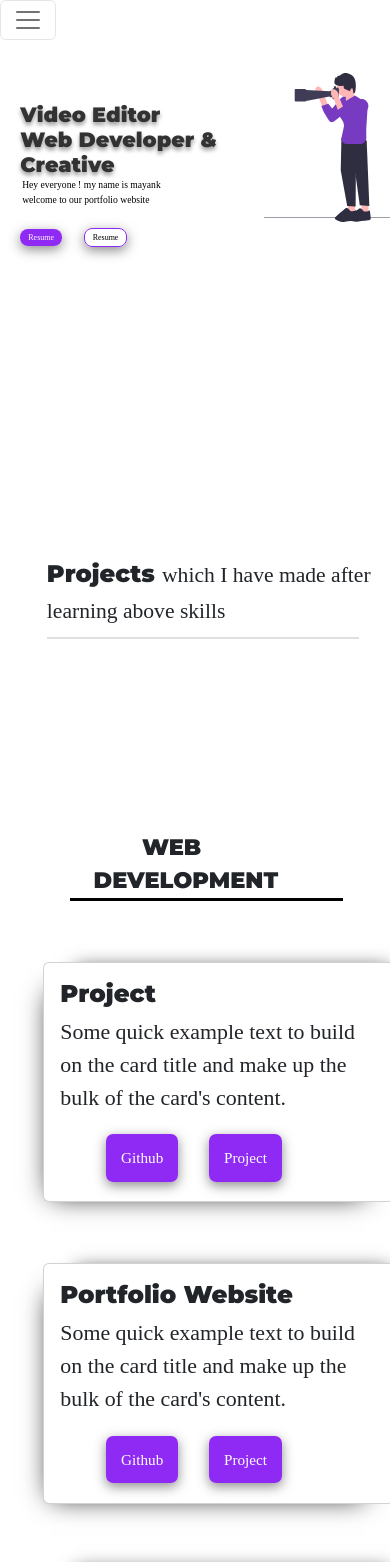
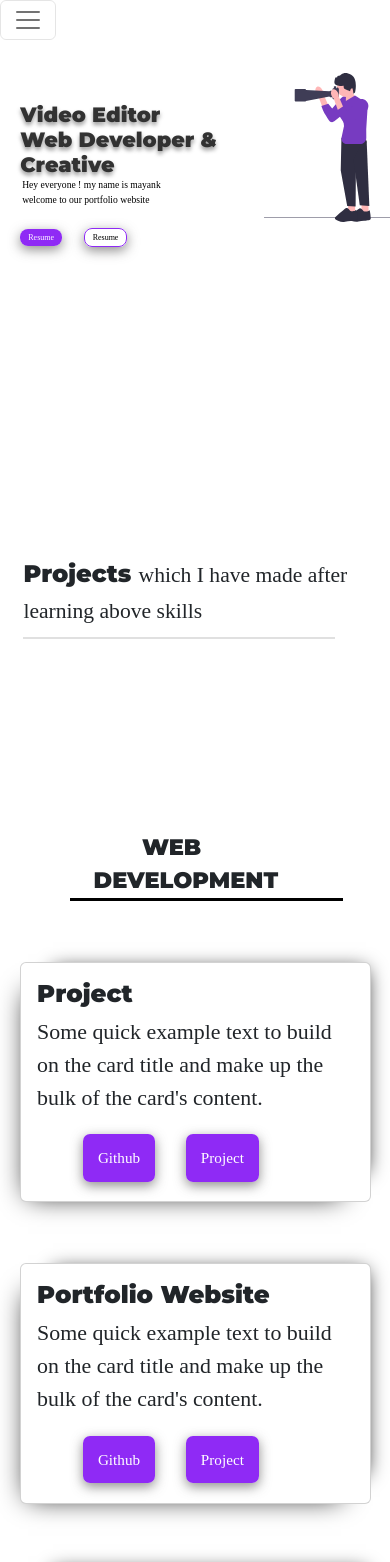
Before and after one commit to kshitijjj/Portfolio, a React (Create React App) app in the folder portfolio/: page / in a window 390 px wide. Shown: the top 1562 px of the page. Built offline with nearby package versions, Linux system fonts and the light colour scheme.

Commit message:
update index.css

```diff
--- a/portfolio/src/Components/Projects.jsx
+++ b/portfolio/src/Components/Projects.jsx
@@ -23,14 +23,11 @@ function Projects(props){
                 <div className='underline'></div>
 
                 <div className="project_card">
-                <ProjectCard id="project_card_text3" title="Project" github="https://github.com/kshitijjj/Portfolio.git"  />
-                <ProjectCard id="project_card_text2" title=" Portfolio Website " github="https://github.com/kshitijjj/Sparks_Task.git"  live="https://kshitijjj.github.io/Sparks_Task/"/>
-                <ProjectCard id="project_card_text2" title=" Tic-Tac-Toe Game " github="https://github.com/kshitijjj/Sparks_Task.git"  live="https://kshitijjj.github.io/Sparks_Task/"/>
-                <ProjectCard id="project_card_text2" title="Project" github="https://github.com/kshitijjj/Sparks_Task.git"  live="https://kshitijjj.github.io/Sparks_Task/"/>
+                <ProjectCard id="project_card_text3" title="Project" github=""  />
+                <ProjectCard id="project_card_text2" title=" Portfolio Website " github=""  live=""/>
+                <ProjectCard id="project_card_text2" title=" Tic-Tac-Toe Game " github=""  live=""/>
+                <ProjectCard id="project_card_text2" title="Project" github=""  live=""/>
                 </div>
-
-
-
 
                 <p id='part1'>Video Editing</p>
                 <div className='underline'></div>
--- a/portfolio/src/index.css
+++ b/portfolio/src/index.css
@@ -456,17 +456,17 @@ margin-left: 25%;
     margin-bottom: 0px;
   }
   .pro2{
-    margin-left: 20%;
+    margin-left: 10%;
     width: 90vw;
     font-size:24px ;
   }
   .line3{
-    margin-left: 20%;
+    margin-left: 10%;
     width: 80vw;
   }
   .card{
     width:90vw;
-    margin-left:7%;
+    margin-left:0.4%;
   }
   .underline{
     margin-left: 30%;
```
